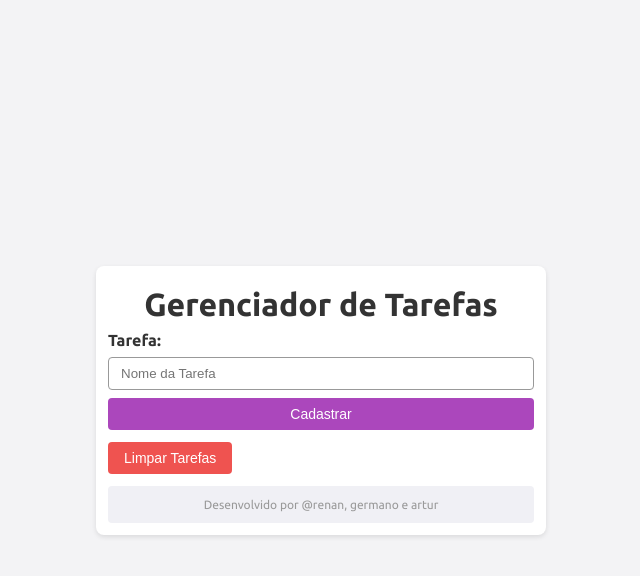
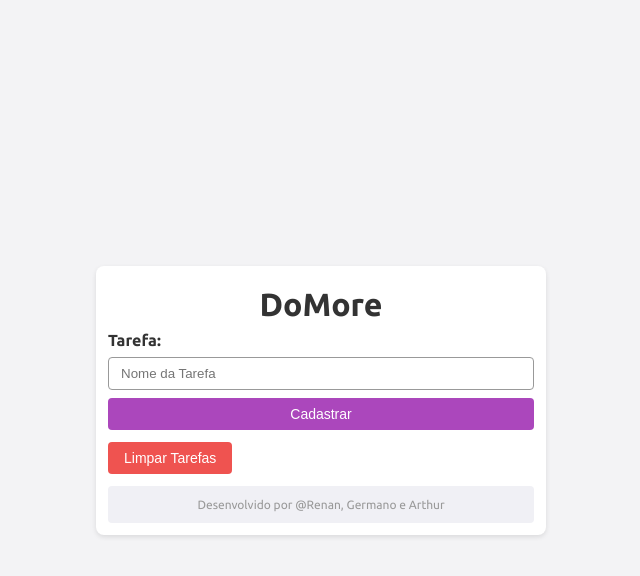
Before and after one commit to Reffex/Projeto-PHP, a PHP site: page / in a window 1280 px wide. Shown: the top 576 px of the page, without its empty margins (319-959 px from the left). Run offline with PHP 8.4, Linux system fonts and the light colour scheme.

Commit message:
Update index.php

```diff
--- a/index.php
+++ b/index.php
@@ -11,7 +11,7 @@ if (isset($_GET['task_name'])) {
     if ($task_name != "") {
         $_SESSION['tasks'][] = htmlspecialchars($task_name);
     } else {
-        $_SESSION['message'] = "O campo nome da tarefa não pode ser vazio!";
+        $_SESSION['message'] = "O campo não pode ficar vazio!";
     }
 }
 
@@ -41,7 +41,7 @@ if (isset($_GET['key']) && is_numeric($_GET['key'])) {
 
 <div class="container">
     <div class="header">
-        <h1>Gerenciador de Tarefas</h1>
+        <h1>DoMore</h1>
     </div>
     <div class="form">
         <form action="" method="get">
@@ -76,7 +76,7 @@ if (isset($_GET['key']) && is_numeric($_GET['key'])) {
         </form>
     </div>
     <div class="footer">
-        <p>Desenvolvido por @renan, germano e artur</p>
+        <p>Desenvolvido por @Renan, Germano e Arthur</p>
     </div>
 </div>
 
```
